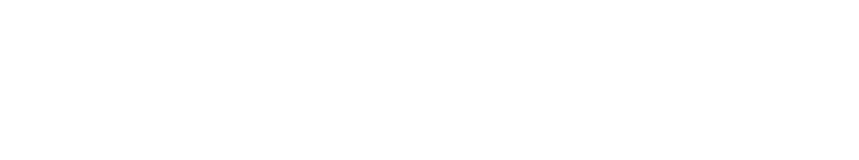
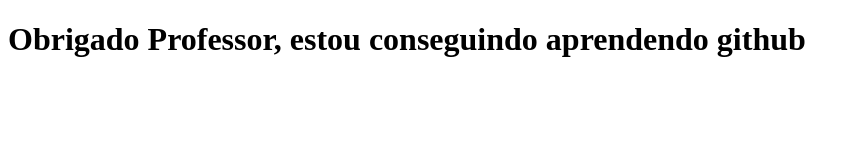
Before and after one commit to cromaweb/professorjosedeassis, a plain HTML site: page public_html/index.html in a window 1280 px wide. Shown: the whole page, without its empty margins (0-859 px from the left). Drawn offline with Linux system fonts and the light colour scheme.

Commit message:
Update index.html

```diff
--- a/public_html/index.html
+++ b/public_html/index.html
@@ -4,9 +4,9 @@
     <meta charset="UTF-8">
     <meta name="viewport" content="width=device-width, initial-scale=1.0">
     <meta http-equiv="X-UA-Compatible" content="ie=edge">
-    <title>Document</title>
+    <title>Professor Jose de assis</title>
 </head>
 <body>
-
+    <h1>Obrigado Professor, estou conseguindo aprendendo github </h1>
 </body>
 </html>
```
